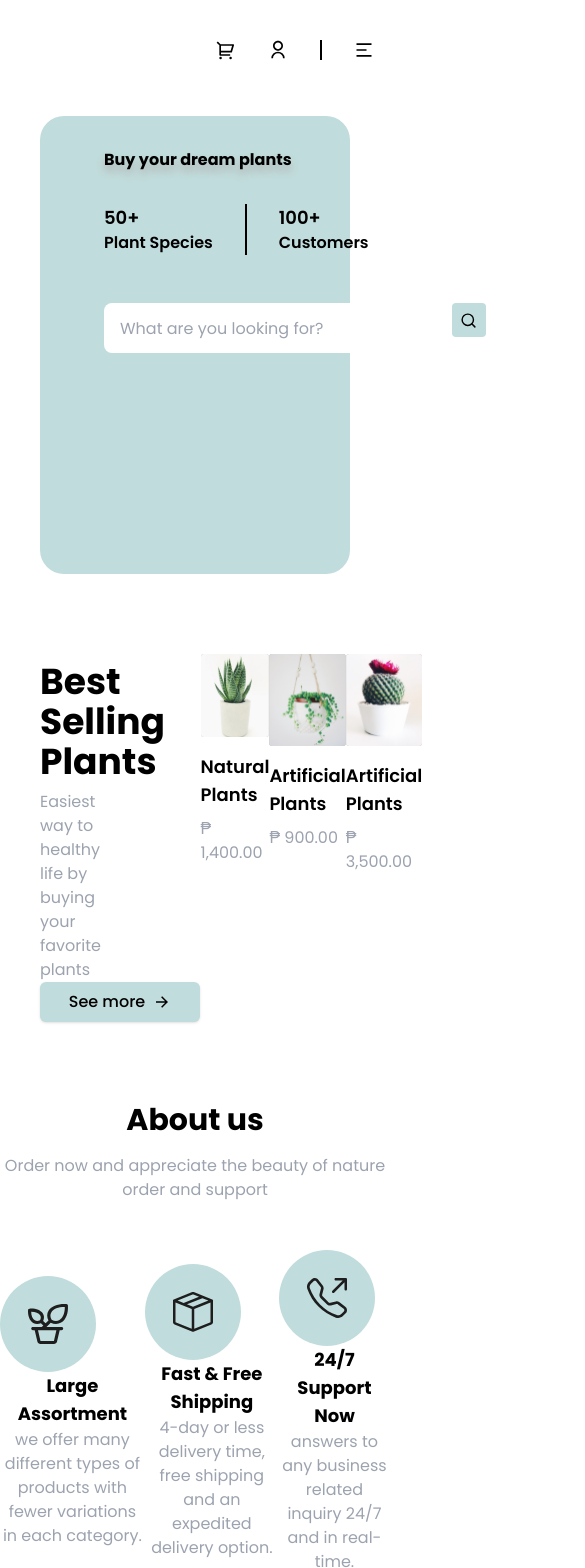
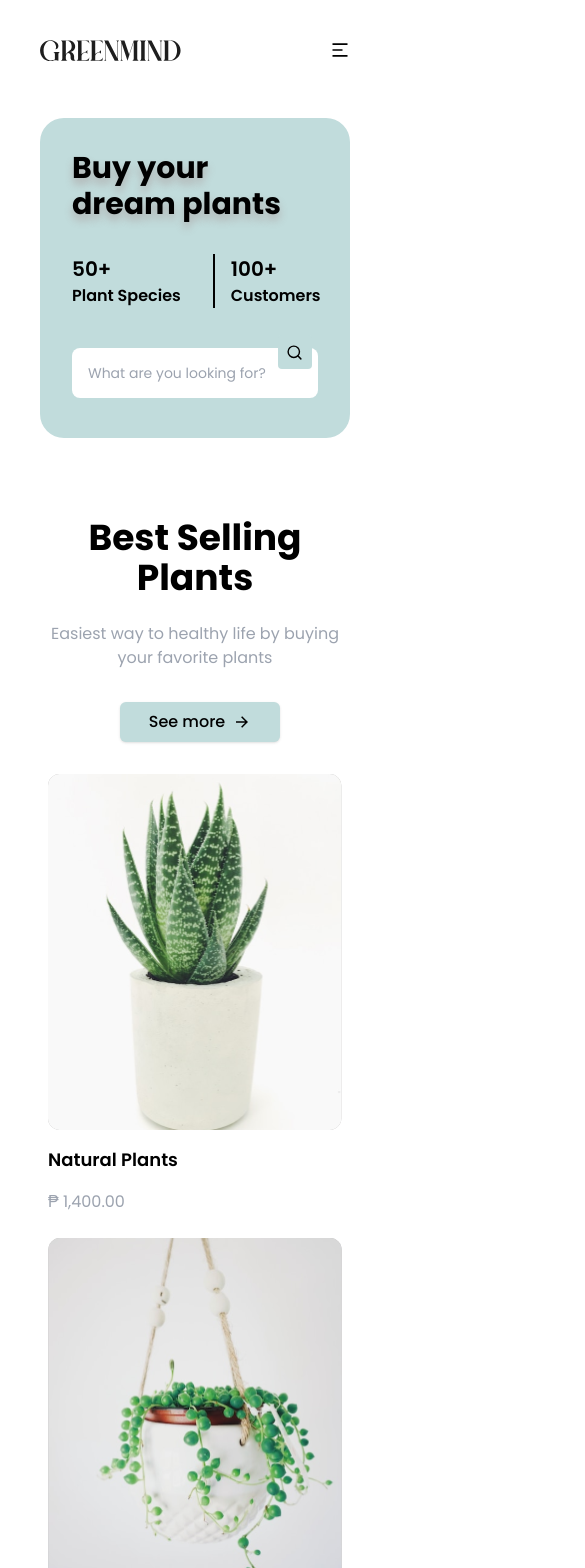
Before and after one commit to vanthang24803/GREEMIND, a React (Vite) app: page / in a window 390 px wide. Shown: the top 1568 px of the page, 585 px wide, since content can reach past the window. Built offline with nearby package versions, Linux system fonts and the light colour scheme.

Commit message:
responsive mobile

```diff
--- a/src/components/About.jsx
+++ b/src/components/About.jsx
@@ -34,15 +34,15 @@ const About = () => {
     return (
         <div className='mb-24 max-w-screen-2xl'>
             <h1 className="text-center text-3xl font-bold my-2" id='contact'>{title}</h1>
-            <p className='text-center text-gray-400 my-4'>{subtitle}</p>
+            <p className='text-center text-gray-400 my-4 md:mx-0 mx-4'>{subtitle}</p>
 
-            <div className="flex justify-center items-center ">
+            <div className="flex md:justify-center md:items-center md:flex-row flex-col ">
                 {brand.map(({ id, image, name, desc }) => {
                     return (
                         <div className="lg:w-[33.33333%] md:basis-1/3  lg:mx-10 my-8 md:mx-2" key={id}>
-                            <img src={image} alt="" className='lg:mx-[10rem] md:mx-[4.1rem] hover:cursor-pointer hover:scale-105 transition'/>
-                            <h3 className='lg:mx-16 lg:py-2  md:my-4 md:mr-[0.5rem] font-bold text-lg text-center'>{name}</h3>
-                            <p className='md:text-[12px] lg:text-[14px] text-center text-gray-400'>{desc}</p>
+                            <img src={image} alt="" className='lg:mx-[10rem] md:mx-[4.1rem] mx-[9rem] md:my-0  my-4 hover:cursor-pointer hover:scale-105 transition'/>
+                            <h3 className='lg:mx-16 lg:py-2  md:my-4 md:mr-[0.5rem] my-2  font-bold text-lg text-center'>{name}</h3>
+                            <p className='md:text-[12px] lg:text-[14px] text-[14px] text-center text-gray-400'>{desc}</p>
                         </div>
                     )
                 })}
--- a/src/components/Company.jsx
+++ b/src/components/Company.jsx
@@ -48,7 +48,7 @@ const Company = () => {
         {brand.map(({ id, image }) => {
           return (
             <div className="" key={id}>
-              <img src={image} alt="" className='lg:mx-8 md:mx-4 w-[80%] hover:cursor-pointer' />
+              <img src={image} alt="" className='lg:mx-8 md:mx-4  mx-2 w-[80%] hover:cursor-pointer' />
             </div>
           )
         })}
--- a/src/components/Home.jsx
+++ b/src/components/Home.jsx
@@ -16,30 +16,30 @@ const home = {
 const Home = () => {
     const { title, subtitle1, text1, subtitle2, text2 } = home;
     return (
-        <div className='max-w-screen-2xl primary mx-10 my-4 h-[28.6rem] w-auto rounded-3xl flex'>
+        <div className='max-w-screen-2xl primary mx-10 my-4 md:h-[28.6rem]  h-[20rem] w-auto rounded-3xl flex'>
             <div className="">
-                <h1 className='font-bold lg:text-7xl md:text-6xl px-16 py-8 lg:max-w-[800px] md:max-w-[600px] text-[#000000] text-shadow-md'>{title}</h1>
-                <div className="flex px-8">
+                <h1 className='font-bold lg:text-7xl md:text-6xl text-3xl md:px-16 py-8 px-8  lg:max-w-[800px] md:max-w-[600px] text-[#000000] text-shadow-md '>{title}</h1>
+                <div className="flex md:px-8 sm:mx-6">
                     <div className="border-r-2  border-black px-8">
-                        <h3 className='font-semibold lg:text-[30px] text-[18px]'>{subtitle1}</h3>
+                        <h3 className='font-semibold lg:text-[30px] md:text-[18px] text-[20px]'>{subtitle1}</h3>
                         <span className=' font-semibold text-base'>{text1}</span>
                     </div>
 
-                    <div className="px-8">
-                        <h3 className='font-semibold lg:text-[30px] text-[18px]'>{subtitle2}</h3>
+                    <div className="md:px-8 px-4">
+                        <h3 className='font-semibold lg:text-[30px] md:text-[18px] text-[20px]'>{subtitle2}</h3>
                         <span className=' font-semibold text-base'>{text2}</span>
                     </div>
 
                 </div>
 
-                <form className='px-16 my-12' >
-                    <input type="text" placeholder='What are you looking for?' className='lg:w-[425px] h-[50px] rounded-lg px-4 md:w-[360px] sm:[240px]' />
-                    <button className="primary w-[34px] h-[34px] rounded absolute lg:top-[60%] lg:left-[33%] md:left-[54.5%] md:top-[40%] text-[16px]"><FiSearch className='mx-2 text-[17px] hover:scale-125 transition-all' /></button>
+                <form className='md:px-16 md:mx-0 mx-8 md:my-12 my-10' >
+                    <input type="text" placeholder='What are you looking for?' className='md:text-base  text-[14px] lg:w-[425px] h-[50px] rounded-lg px-4 md:w-[360px] w-full' />
+                    <button className="primary w-[34px] h-[34px] rounded absolute lg:top-[60%] lg:left-[33%] md:left-[54.5%] md:top-[40%] right-[20%] top-[39.75%] text-[16px] "><FiSearch className='mx-2 text-[17px] hover:scale-125 transition-all' /></button>
                 </form>
             </div>
 
 
-            <div className="hidden md:flex">
+            <div className="hidden md:flex ">
                 <img src={Dark} alt="" className='absolute  lg:top-[25%] lg:w-auto  lg:right-[12%] hidden lg:block' />
                 <img src={Main} alt="" className='absolute lg:top-[22%] lg:right-[12%] lg:h-[25.8rem] md:top-[17%] md:right-0 md:h-[39.3%]' />
             </div>
--- a/src/components/Navbar.jsx
+++ b/src/components/Navbar.jsx
@@ -6,9 +6,9 @@ const Navbar = () => {
     return (
         <nav className='max-w-screen-2xl flex p-10 justify-between sticky top-0 z-10 '>
             <div className="">
-                <a href="/"><img src={Logo} alt=""className='' /></a>
+                <a href="/"><img src={Logo} alt="" className='w-full h-auto' /></a>
             </div>
-            <div className="mx-20">
+            <div className="lg:mx-20 ">
                 <ul className="hidden lg:flex">
                     <li className='nav'><a href="#">Home</a></li>
                     <li className='nav'><a href="">Products</a></li>
@@ -18,10 +18,10 @@ const Navbar = () => {
                 </ul>
             </div>
             <div className="flex ">
-                <RiShoppingCart2Line className='icon' />
-                <RiUserLine className='icon' />
-                <span className='w-[2px] h-[20px] bg-black mx-4'></span>
-                <RiMenu2Fill className='icon' />
+                <RiShoppingCart2Line className='md:icon md:block hidden' />
+                <RiUserLine className='icon md:block hidden' />
+                <span className='w-[2px] h-[20px] bg-black mx-4 md:block hidden'></span>
+                <RiMenu2Fill className='icon ' />
             </div>
         </nav>
     )
--- a/src/components/Selling.jsx
+++ b/src/components/Selling.jsx
@@ -34,20 +34,20 @@ const Selling = () => {
     const { title, subtitle, btnText, brand } = sell;
 
     return (
-        <div className='max-w-screen-2xl flex flex-row my-20 mx-10' id='products'>
-            <div className="w-[26%] mr-20">
-                <h1 className='text-4xl font-bold my-2 hover:underline'>{title}</h1>
-                <span className='text-base text-gray-400'>{subtitle}</span>
-                <button className='primary lg:my-4 md:my-8 w-[160px] h-[40px] rounded-md font-medium flex  justify-center items-center shadow hover:scale-110 transition'>{btnText}<RiArrowRightLine className='ml-2 text-[18px] hover:translate-x-1 transition ease-in-out' /></button>
+        <div className='max-w-screen-2xl md:flex md:flex-row  my-20 mx-10' id='products'>
+            <div className="md:w-[26%] w-full mr-20">
+                <h1 className='text-4xl font-bold md:my-2 my-4 hover:underline md:text-start text-center'>{title}</h1>
+                <p className='text-base text-gray-400 md:text-start text-center md:my-0 my-6'>{subtitle}</p>
+                <button className='primary lg:my-4 md:my-8 my-8 md:mx-0 mx-20 w-[160px] h-[40px] rounded-md font-medium flex  justify-center items-center shadow hover:scale-110 transition'>{btnText}<RiArrowRightLine className='ml-2 text-[18px] hover:translate-x-1 transition ease-in-out' /></button>
             </div>
 
                 {brand.map((brand, index) => {
                     const { name, price , image } = brand;
                     return (
-                        <div className="flex lg:mx-12 md:m-4" key={index}>
+                        <div className="flex lg:mx-12 md:m-4 md:my-0 md:px-0 px-2 my-4"  key={index}>
                             <div className="">
                                 <img src={image} alt="" className='mb-4 hover:scale-105 transition cursor-pointer'/>
-                                <span className='font-semibold text-lg my-4'>{name}</span>
+                                <p className='font-semibold text-lg my-4'>{name}</p>
                                 <p className='text-gray-400 my-2'>{price}</p>
                             </div>
                         </div>
--- a/src/index.css
+++ b/src/index.css
@@ -10,7 +10,7 @@
         @apply object-cover;
     }
     .icon {
-        @apply text-[20px] mx-4 hover:cursor-pointer hover:scale-125 transition ease-in-out;
+        @apply text-[20px] md:mx-4 mx-0 hover:cursor-pointer hover:scale-125 transition ease-in-out ;
     }
     .primary {
         @apply bg-[#C1DCDC];
@@ -19,7 +19,7 @@
         @apply text-[22px] mr-6 hover:scale-150 transition-all mt-4;
     }
     .social {
-        @apply text-[14px] my-4 text-gray-400 hover:cursor-pointer hover:text-gray-600 hover:font-medium relative after:absolute after:bottom-0 after:left-0 after:bg-slate-900 after:h-[1px] after:w-0 hover:after:w-[60%] after:transition-all after:ease-in-out after:duration-300;
+        @apply text-[14px] my-4 text-gray-400 hover:cursor-pointer hover:text-gray-600 hover:font-medium relative after:absolute after:bottom-0 after:left-0 after:bg-slate-900 after:h-[1px] after:w-0 hover:after:w-[60%] after:transition-all after:ease-in-out after:duration-300 md:text-start text-center;
     }
     .nav {
         @apply mx-4 relative after:absolute after:bottom-0 after:left-0 after:bg-slate-900 after:h-0.5 after:w-0 hover:after:w-full after:transition-all after:ease-in-out after:duration-300;
```
Also changed, not shown: src/components/Category.jsx (+8 -8 lines), src/components/Footer.jsx (+10 -10 lines).
